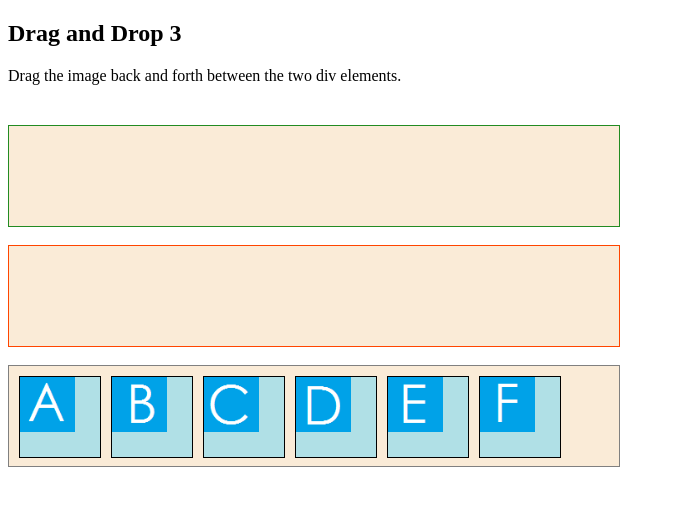
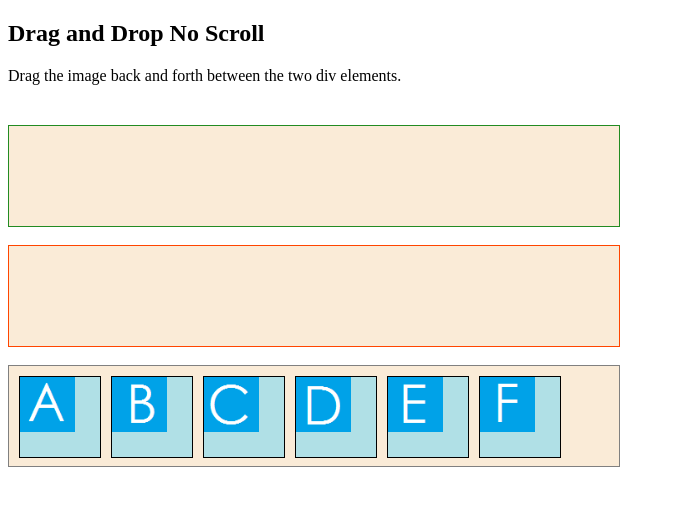
Before and after one commit to dean2650/Subs, a plain HTML site: page index.html in a window 1280 px wide. Shown: the whole page, without its empty margins (0-675 px from the left). Drawn offline with nearby package versions, Linux system fonts and the light colour scheme.

Commit message:
Update index.html

```diff
--- a/index.html
+++ b/index.html
@@ -13,7 +13,7 @@
 <body>
 
     <form id="form1">
-        <h2>Drag and Drop 3</h2>
+        <h2>Drag and Drop No Scroll</h2>
         <p>Drag the image back and forth between the two div elements.</p>
 
         <style>
```
